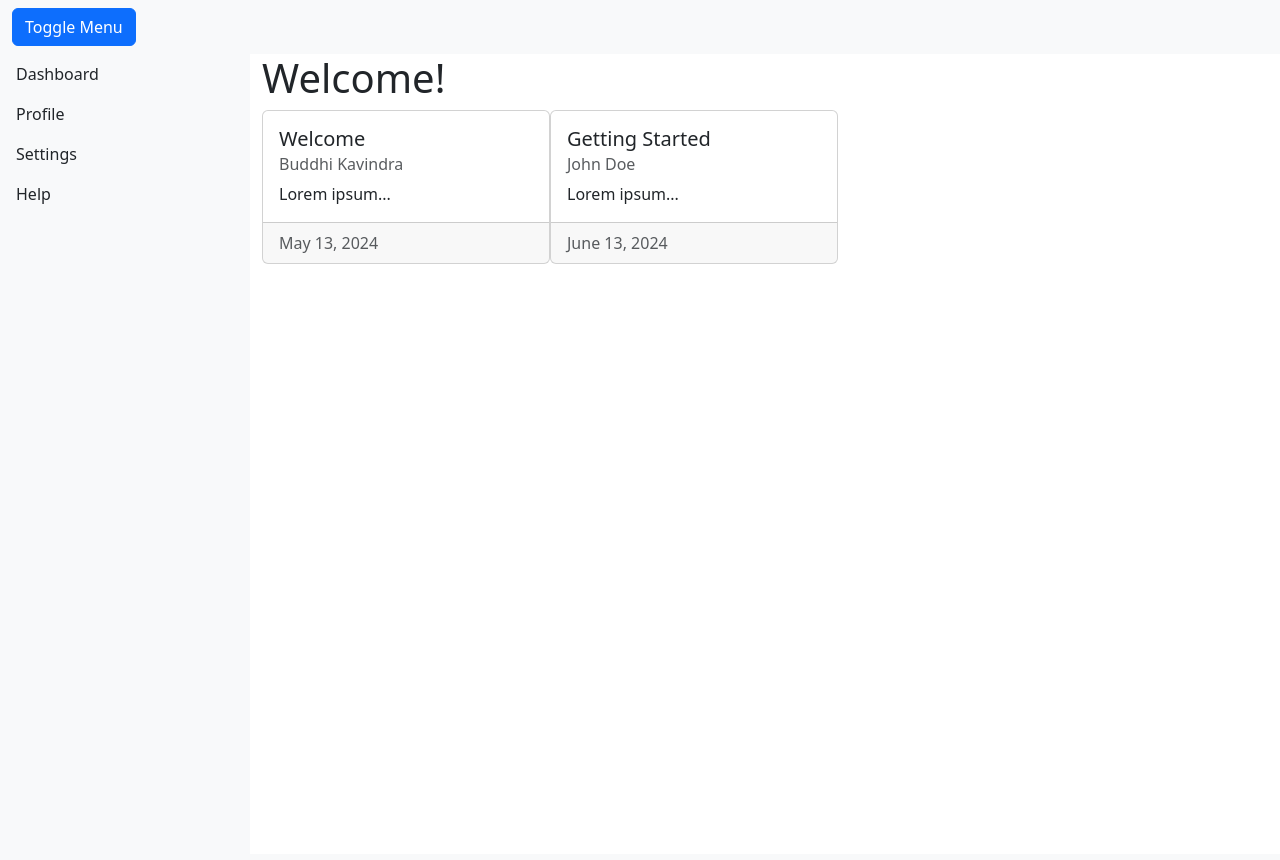
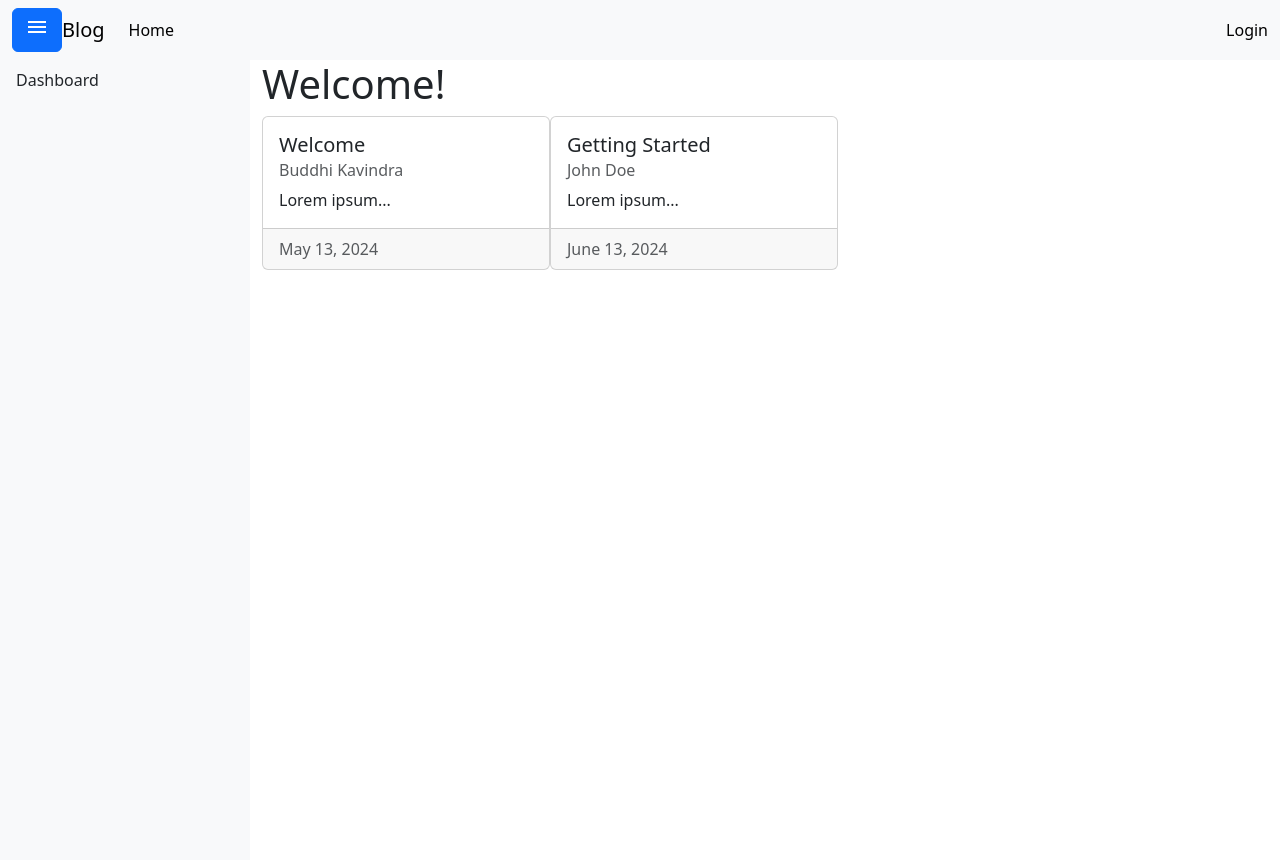
Before and after one commit to Buddhilive/django-dojo, a Django app: page / in a window 1280 px wide. Before the commit the page ends 264 px from the top, so only its background shows below. Run offline with Django 4.2, Linux system fonts and the light colour scheme.

Commit message:
update base template

```diff
--- /dev/null
+++ b/blog/static/blog/styles.css
@@ -0,0 +1,19 @@
+#sidebar {
+    min-width: 250px;
+    max-width: 250px;
+    min-height: 100vh;
+    transition: all 0.3s;
+}
+#sidebar.collapsed {
+    margin-left: -250px;
+}
+#content {
+    width: 100%;
+    transition: all 0.3s;
+}
+#sidebar.collapsed ~ #content {
+    margin-left: 0;
+}
+#sidebar .list-group-item {
+    border: none;
+}
--- a/blog/templates/blog/base.html
+++ b/blog/templates/blog/base.html
@@ -1,3 +1,4 @@
+{% load static %}
 <!DOCTYPE html>
 <html lang="en">
   <head>
@@ -10,49 +11,37 @@
       integrity="sha384-QWTKZyjpPEjISv5WaRU9OFeRpok6YctnYmDr5pNlyT2bRjXh0JMhjY6hW+ALEwIH"
       crossorigin="anonymous"
     />
-    <style>
-      #sidebar {
-        min-width: 250px;
-        max-width: 250px;
-        min-height: 100vh;
-        transition: all 0.3s;
-      }
-      #sidebar.collapsed {
-        margin-left: -250px;
-      }
-      #content {
-        width: 100%;
-        transition: all 0.3s;
-      }
-      #sidebar.collapsed ~ #content {
-        margin-left: 0;
-      }
-      #sidebar .list-group-item {
-        border: none;
-      }
-    </style>
+    <link
+      href="https://fonts.googleapis.com/icon?family=Material+Icons"
+      rel="stylesheet"
+    />
+    <link href="{% static "blog/styles.css" %}" rel="stylesheet" />
   </head>
   <body>
-    <nav class="navbar bg-body-tertiary">
+    <nav class="navbar navbar-expand-lg bg-body-tertiary">
       <div class="container-fluid">
-        <button class="btn btn-primary" id="menu-toggle">Toggle Menu</button>
+        <button class="btn btn-primary" id="menu-toggle">
+          <span class="material-icons"> menu </span>
+        </button>
+        <a class="navbar-brand" href="{% url "blog-home" %}">Blog</a>
+        <div class="collapse navbar-collapse" id="navbarSupportedContent">
+          <ul class="navbar-nav me-auto mb-2 mb-lg-0">
+            <li class="nav-item">
+              <a class="nav-link active" aria-current="page" href="{% url "blog-home" %}">Home</a>
+            </li>
+          </ul>
+          <span class="navbar-text">
+            <a class="nav-link active" aria-current="page" href="/admin">Login</a>
+          </span>
+        </div>
       </div>
     </nav>
     <div class="d-flex" id="wrapper">
       <!-- Sidebar -->
       <div class="bg-light border-right" id="sidebar">
         <div class="list-group list-group-flush">
-          <a href="#" class="list-group-item list-group-item-action bg-light"
+          <a href="{% url "blog-home" %}" class="list-group-item list-group-item-action bg-light"
             >Dashboard</a
-          >
-          <a href="#" class="list-group-item list-group-item-action bg-light"
-            >Profile</a
-          >
-          <a href="#" class="list-group-item list-group-item-action bg-light"
-            >Settings</a
-          >
-          <a href="#" class="list-group-item list-group-item-action bg-light"
-            >Help</a
           >
         </div>
       </div>
```
